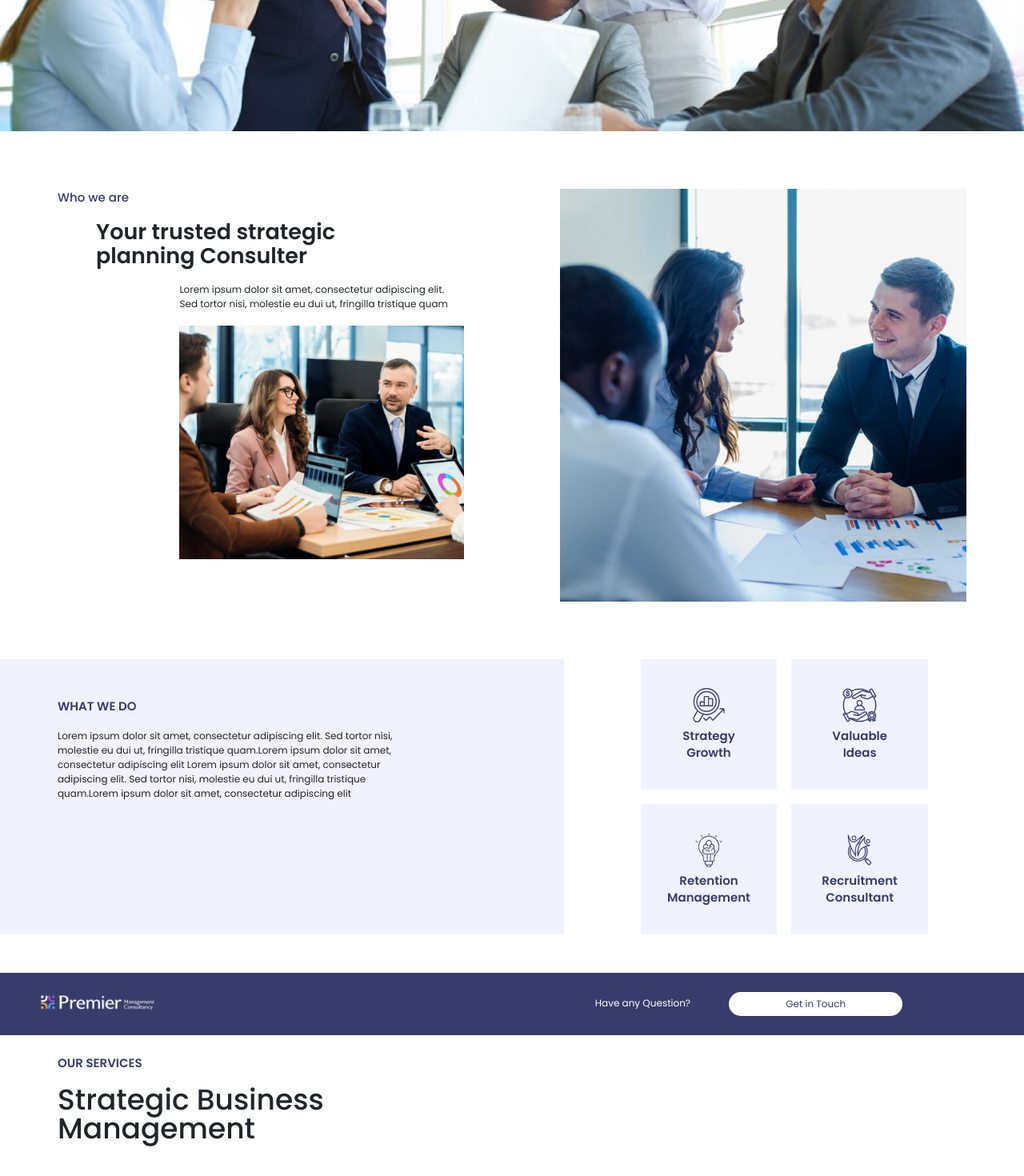
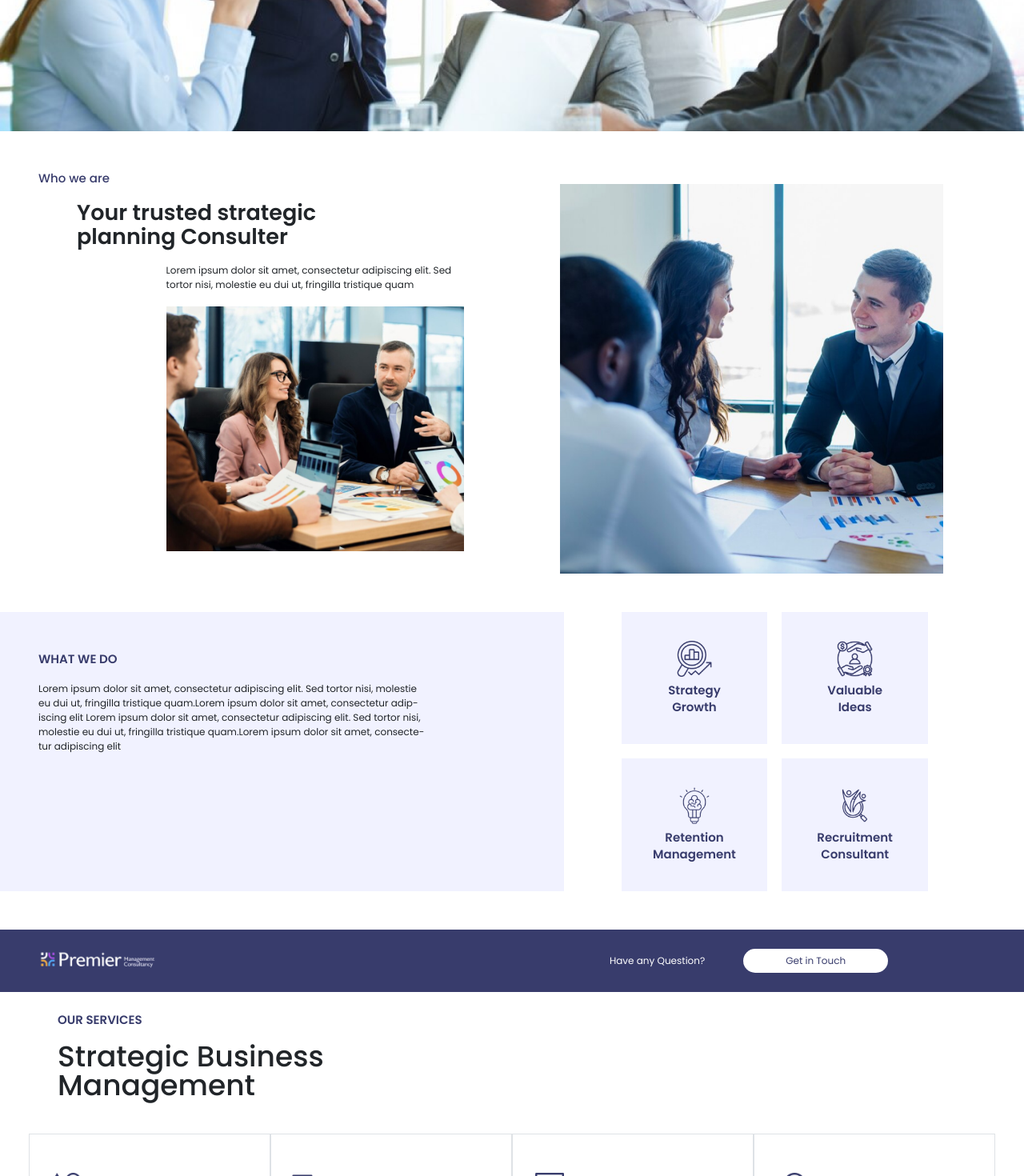
Before and after one commit to muaz2522/premier-management-company-admin, a React (Vite) app: page / in a window 1280 px wide. Shown: the part 572-2042 px from the top of the page at 80% size. Built offline with nearby package versions, Linux system fonts and the light colour scheme.

Commit message:
home modify

```diff
--- a/src/components/home/Planning.jsx
+++ b/src/components/home/Planning.jsx
@@ -11,7 +11,7 @@ import src6 from '../../assets/images/home/recruitment-human.png';
 function Planning() {
     return (
         <section >
-            <div className='grid md:grid-cols-2 sm:grid-cols-1 custom-min:gap-16 custom-md:gap-24 sm:gap-40 custom-min:p-8 custom-md:p-24'>
+            <div className='grid md:grid-cols-2 sm:grid-cols-1 custom-min:gap-16 custom-md:gap-24 sm:gap-40 custom-min:p-8 custom-md:p-16'>
                 <div>
                     <div className='flex flex-col'>
                         <h3 className='text-xl text-base-color font-medium'>Who we are</h3>
@@ -25,18 +25,18 @@ function Planning() {
                         <img src={src1} alt="strategy 1" className='w-[70%]' />
                     </div>
                 </div>
-                <div>
-                    <img src={src2} alt="strategy 1" />
+                <div className='flex pt-4'>
+                    <img src={src2} alt="strategy 1" className='lg:w-[90%]' />
                 </div>
             </div>
-            <div className='grid md:grid-cols-[1.4fr_1fr] sm:grid-cols-1 custom-min:gap-16 lg:gap-24'>
-                <div className='bg-core-color py-24 sm:py-16 custom-min:p-8 custom-md:px-24 custom-min:mr-8 custom-md:mr-24 md:mr-0 flex flex-col gap-4'>
+            <div className='grid md:grid-cols-[1.2fr_1fr] lg:grid-cols-[1.4fr_1fr] sm:grid-cols-1 custom-min:gap-16 lg:gap-24'>
+                <div className='bg-core-color py-24 sm:py-16 custom-min:p-8 custom-md:px-16 custom-min:mr-8 custom-md:mr-16 md:mr-0 flex flex-col gap-4'>
                     <h3 className='text-xl font-semibold text-base-color'>WHAT WE DO</h3>
-                    <p className='w-3/4 text-pretty'>
+                    <p className='md:w-4/5 text-pretty'>
                         Lorem ipsum dolor sit amet, consectetur adipiscing elit. Sed tortor nisi, molestie eu dui ut, fringilla tristique quam.Lorem ipsum dolor sit amet, consectetur adipiscing elit Lorem ipsum dolor sit amet, consectetur adipiscing elit. Sed tortor nisi, molestie eu dui ut, fringilla tristique quam.Lorem ipsum dolor sit amet, consectetur adipiscing elit
                     </p>
                 </div>
-                <div className='grid md:grid-cols-2 sm:grid-cols-4 gap-4 custom-md:grid-cols-3 custom-min:grid-cols-2 place-items-center custom-min:mx-8 sm:mr-8 lg:mr-40'>
+                <div className='grid md:grid-cols-2 sm:grid-cols-4 gap-4 custom-md:grid-cols-3 custom-min:grid-cols-2 custom-min:mx-8 sm:mx-8 md:ml-0  md:mr-16 lg:mr-40'>
                     <div className='w-full gap-2 py-12 bg-core-color flex flex-col items-center justify-center'>
                         <img src={src3} alt="growth" className='w-1/4' />
                         <h3 className='font-semibold text-xl text-base-color text-center'>Strategy <br /> Growth</h3>
@@ -59,9 +59,9 @@ function Planning() {
                 <div className='sm:inline-block custom-min:flex custom-min:mb-4 sm:mb-0 justify-center '>
                     <img src={src} alt="growth" className='md:w-1/4 custom-min:w-2/4' />
                 </div>
-                <div className='flex items-center justify-center custom-min:gap-4 custom-min:w-full md:w-11/12  md:gap-16 text-white'>
+                <div className='flex items-center justify-center custom-min:gap-12 custom-min:w-full md:w-11/12  md:gap-16 text-white'>
                     <h3>Have any Question?</h3>
-                    <ButtonLink link="/contact" text="Get in Touch" className="custom-min:px-4 custom-min:w-1/2 custom-md:w-2/5 custom-min:py-2" classLink="text-base-color hover:text-slate-900" color="white" />
+                    <ButtonLink link="/contact" text="Get in Touch" className="custom-min:px-2 custom-min:w-1/3 custom-md:w-1/4 sm:w-1/2 md:w-1/3 custom-min:py-2" classLink="text-base-color hover:text-slate-900" color="white" />
                 </div>
             </div>
         </section>
```
